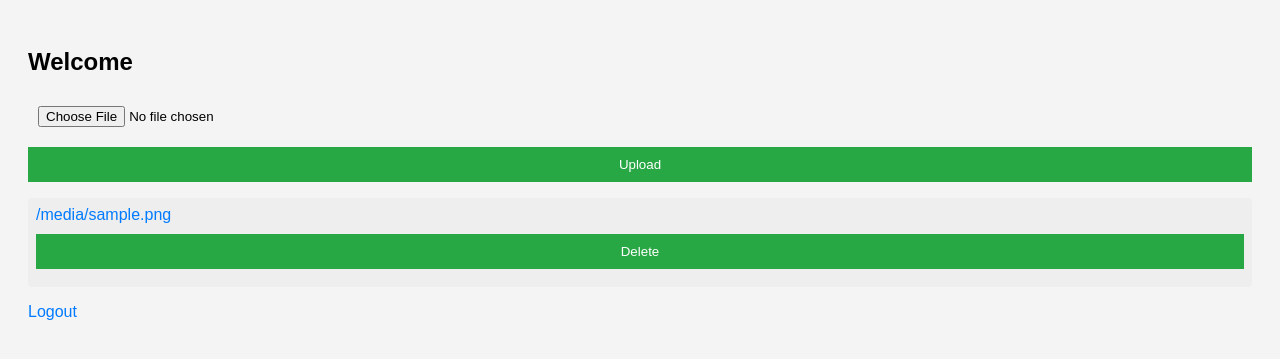
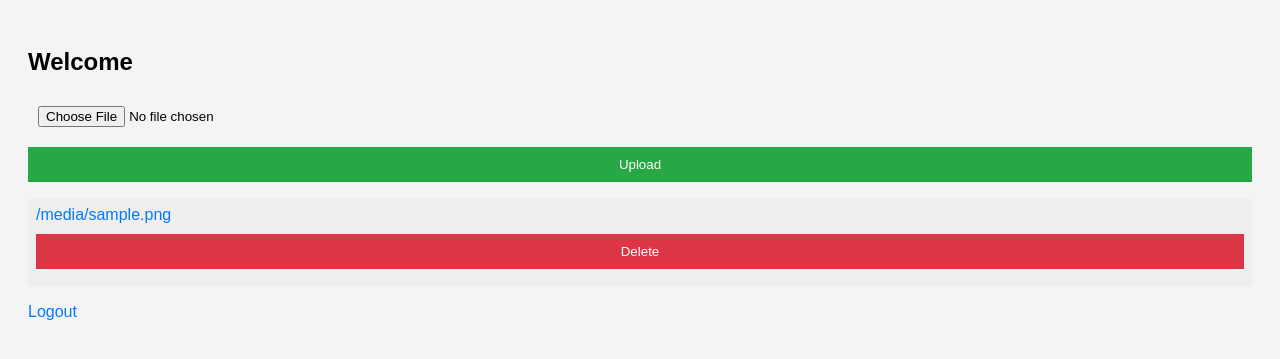
Before and after one commit to NovoSaratov/FileServer, a Flask app: template templates/dashboard.html in a window 1280 px wide. Shown: the top 359 px of the page. Run offline with Flask 3, Linux system fonts and the light colour scheme; the template is opened without the code that fills it: most values are stand-ins (such as "Sample title", 1, 10 or a date in 2020).

Commit message:
just little red button css :)

```diff
--- a/templates/dashboard.html
+++ b/templates/dashboard.html
@@ -8,6 +8,8 @@
         input, button { display: block; width: 100%; margin: 10px 0; padding: 10px; }
         button { background: #28a745; color: white; border: none; cursor: pointer; }
         button:hover { background: #218838; }
+        .delete-button { background: #dc3545; }
+        .delete-button:hover { background: #c82333; }
         ul { list-style: none; padding: 0; }
         li { padding: 8px; background: #eee; margin: 5px 0; border-radius: 4px; }
         a { text-decoration: none; color: #007BFF; }
```
